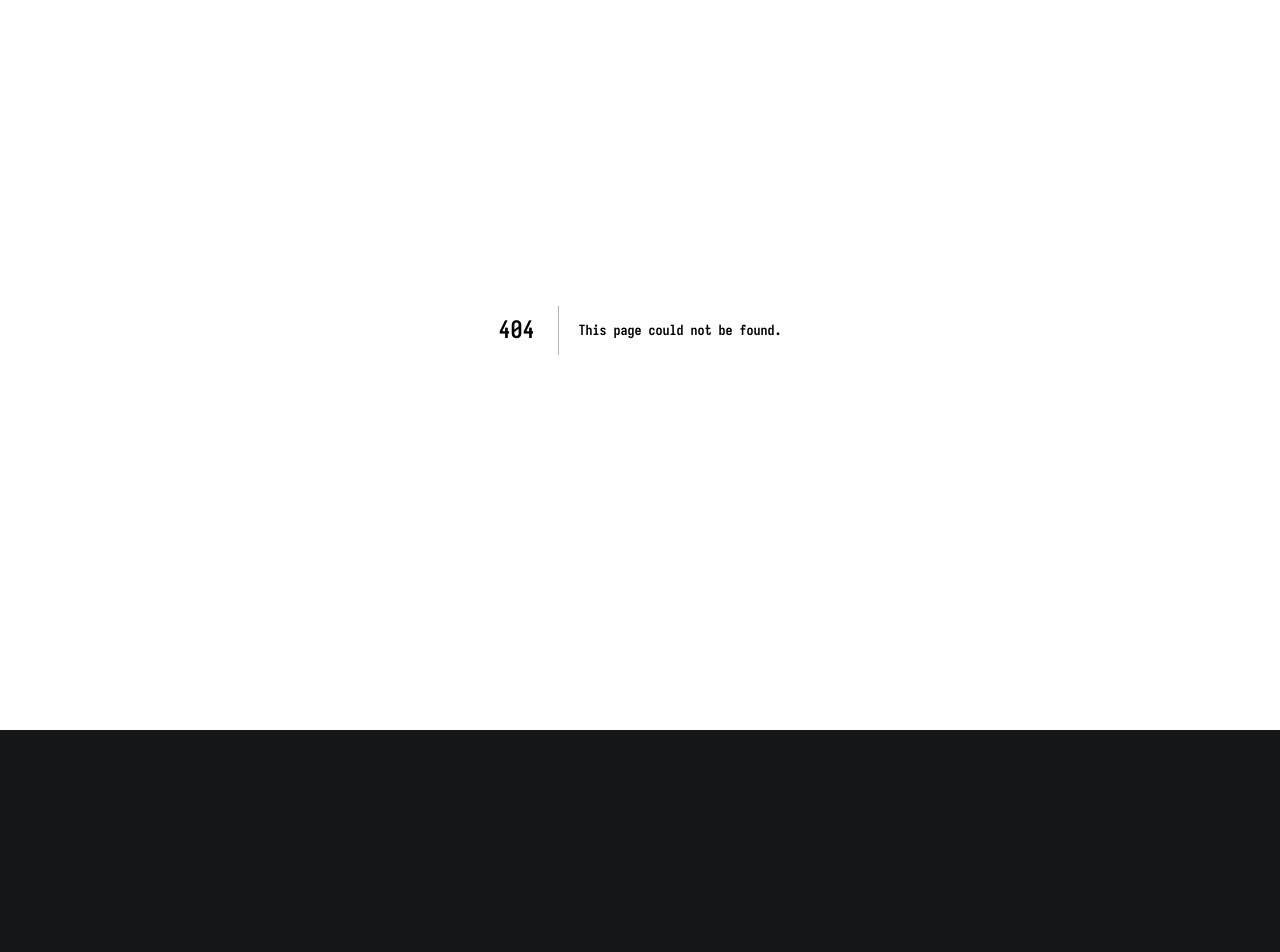
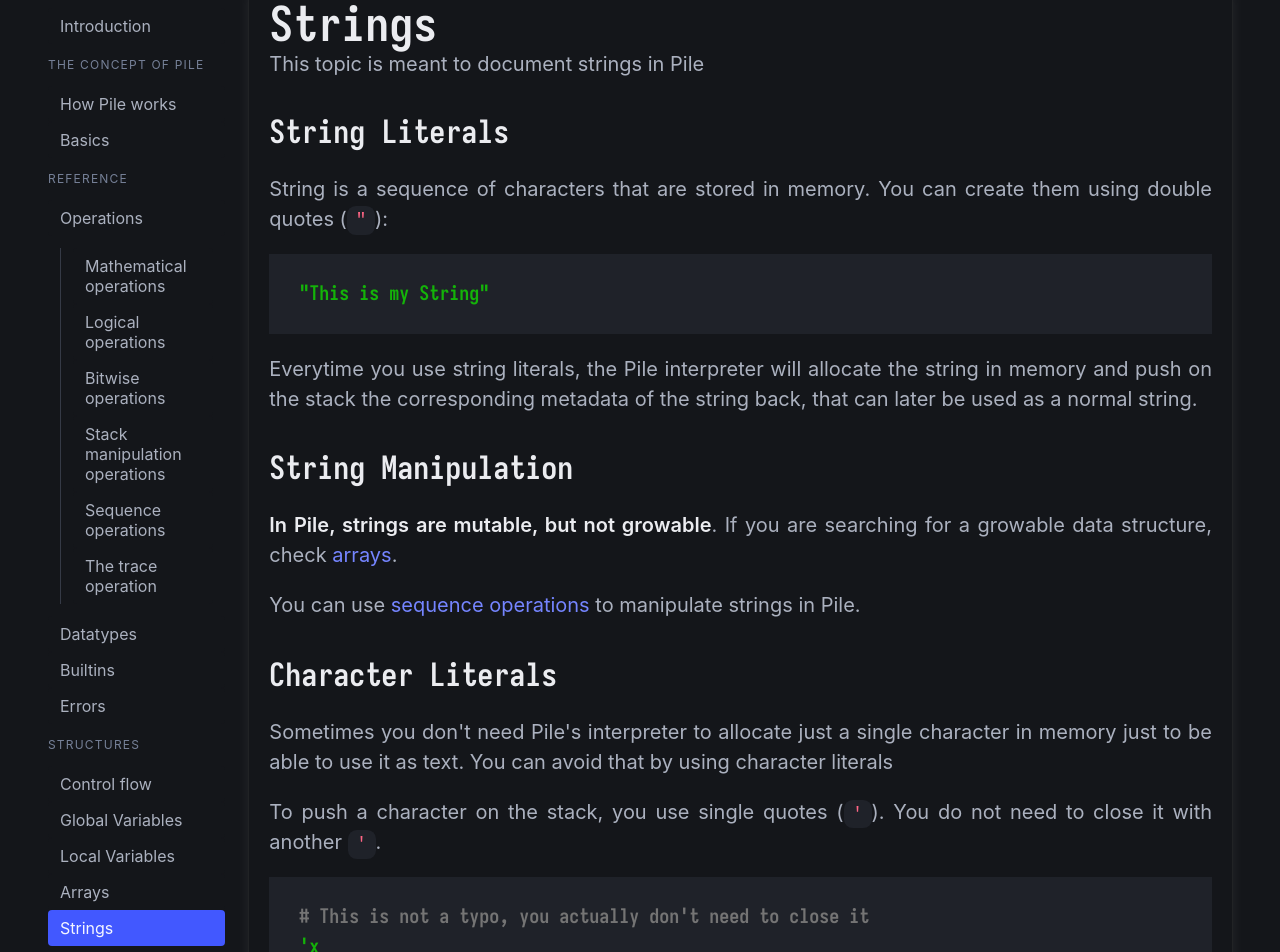
Before and after one commit to marc-dantas/pile-online, a Next.js app: page /docs/strings in a window 1280 px wide. Before the commit this address had no page. Shown: the part 122-1074 px from the top of the page. Before the commit the page ends 852 px from the top, so only its background shows below. Built offline with nearby package versions, Linux system fonts and the light colour scheme.

Commit message:
added /docs/strings page

```diff
--- a/src/app/docs/sequence/page.tsx
+++ b/src/app/docs/sequence/page.tsx
@@ -14,8 +14,7 @@ export default function Docs() {
             <Text>
                 <ul>
                     <li><a href="/docs/arrays">Arrays</a></li>
-                    {/* TODO: Add proper page for strings: docs/strings */}
-                    <li>Strings</li>
+                    <li><a href="/docs/strings">Strings</a></li>
                 </ul>
             </Text>
             <P>Sequence operations work in both of the sequence types but they may have different behaviors.</P>
--- /dev/null
+++ b/src/app/docs/strings/page.tsx
@@ -0,0 +1,34 @@
+import DocsPage from "@/components/DocsPage";
+import { Title, Subtitle, Title2, P } from "@/components/Docs";
+import Code, { S } from "@/components/Code";
+// Code highlighting components
+import { Kw, N, Op, C } from "@/components/Code";
+
+export default function Docs() {
+    return (
+        <DocsPage>
+            <Title>Strings</Title>
+            <Subtitle>This topic is meant to document strings in Pile</Subtitle>
+
+            <Title2>String Literals</Title2>
+            <P>String is a sequence of characters that are stored in memory. You can create them using double quotes (<code>&quot;</code>):</P>
+            <Code>
+                <S x='"This is my String"' />
+            </Code>
+            <P>Everytime you use string literals, the Pile interpreter will allocate the string in memory and push on the stack the corresponding metadata of the string back, that can later be used as a normal string.</P>
+
+            <Title2>String Manipulation</Title2>
+            <P><strong>In Pile, strings are mutable, but not growable</strong>. If you are searching for a growable data structure, check <a href="/docs/arrays">arrays</a>.</P>
+            <P>You can use <a href="/docs/sequences">sequence operations</a> to manipulate strings in Pile.</P>
+
+            <Title2>Character Literals</Title2>
+            <P>Sometimes you don't need Pile's interpreter to allocate just a single character in memory just to be able to use it as text. You can avoid that by using character literals</P>
+            <P>To push a character on the stack, you use single quotes (<code>&apos;</code>). You do not need to close it with another <code>&apos;</code>.</P>
+            <Code>
+                <C x="# This is not a typo, you actually don't need to close it" /><br />
+                <S x="'x" />
+            </Code>
+            <P><strong>WARNING</strong>: Since character literals do not allocate strings, it just pushes the character code as an <code>int</code> on the stack.</P>
+        </DocsPage>
+    );
+}
--- a/src/components/DocsSidebar.tsx
+++ b/src/components/DocsSidebar.tsx
@@ -77,6 +77,9 @@ export default function DocsSidebar({ children }: DocsSidebarProps) {
                             <a href="/docs/arrays" className={isActive("/docs/arrays")}>Arrays</a>
                         </li>
                         <li>
+                            <a href="/docs/strings" className={isActive("/docs/strings")}>Strings</a>
+                        </li>
+                        <li>
                             <a href="/docs/procs" className={isActive("/docs/procs")}>Procedures</a>
                         </li>
                         <li>
```
